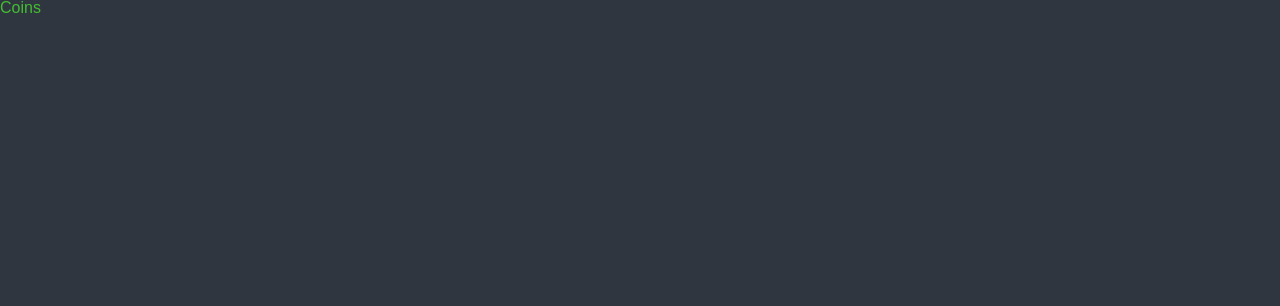
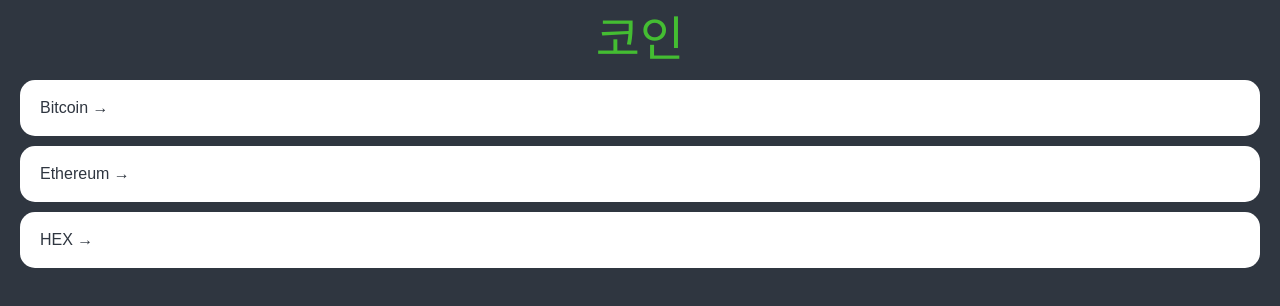
Before and after one commit to beecomci/react-masterclass, a React (Create React App) app: page / in a window 1280 px wide. Shown: the top 306 px of the page. Built offline with nearby package versions, Linux system fonts and the light colour scheme.

Commit message:
Coins Home - Style 적용

```diff
--- a/src/App.tsx
+++ b/src/App.tsx
@@ -61,6 +61,7 @@
   }
   a {
     text-decoration: none;
+    color: inherit;
   }
 `;
 
--- a/src/routes/Coins.tsx
+++ b/src/routes/Coins.tsx
@@ -1,11 +1,86 @@
 import styled from "styled-components";
+import { Link } from "react-router-dom";
+
+const Container = styled.div`
+  padding: 0px 20px;
+`;
+
+const Header = styled.header`
+  display: felx;
+  height: 10vh;
+  justify-content: center;
+  align-items: center;
+`;
+
+const CoinsList = styled.ul``;
+
+const Coin = styled.li`
+  margin-bottom: 10px;
+  background-color: white;
+  color: ${props => props.theme.bgColor};
+  border-radius: 15px;
+  a {
+    display: block;
+    padding: 20px;
+    transition: color 0.2s ease-in;
+  }
+  &:hover {
+    a {
+      color: ${props => props.theme.accentColor};
+    }
+  }
+`;
 
 const Title = styled.h1`
+  font-size: 48px;
   color: ${props => props.theme.accentColor};
 `;
 
+const coins = [
+  {
+    id: "btc-bitcoin",
+    name: "Bitcoin",
+    symbol: "BTC",
+    rank: 1,
+    is_new: false,
+    is_active: true,
+    type: "coin"
+  },
+  {
+    id: "eth-ethereum",
+    name: "Ethereum",
+    symbol: "ETH",
+    rank: 2,
+    is_new: false,
+    is_active: true,
+    type: "coin"
+  },
+  {
+    id: "hex-hex",
+    name: "HEX",
+    symbol: "HEX",
+    rank: 3,
+    is_new: false,
+    is_active: true,
+    type: "token"
+  }
+];
+
 function Coins() {
-  return <Title>Coins</Title>;
+  return (
+    <Container>
+      <Header>
+        <Title>코인</Title>
+      </Header>
+      <CoinsList>
+        {coins.map(coin => (
+          <Coin key={coin.id}>
+            <Link to={`/${coin.id}`}>{coin.name} &rarr;</Link>
+          </Coin>
+        ))}
+      </CoinsList>
+    </Container>
+  );
 }
 
 export default Coins;
```
